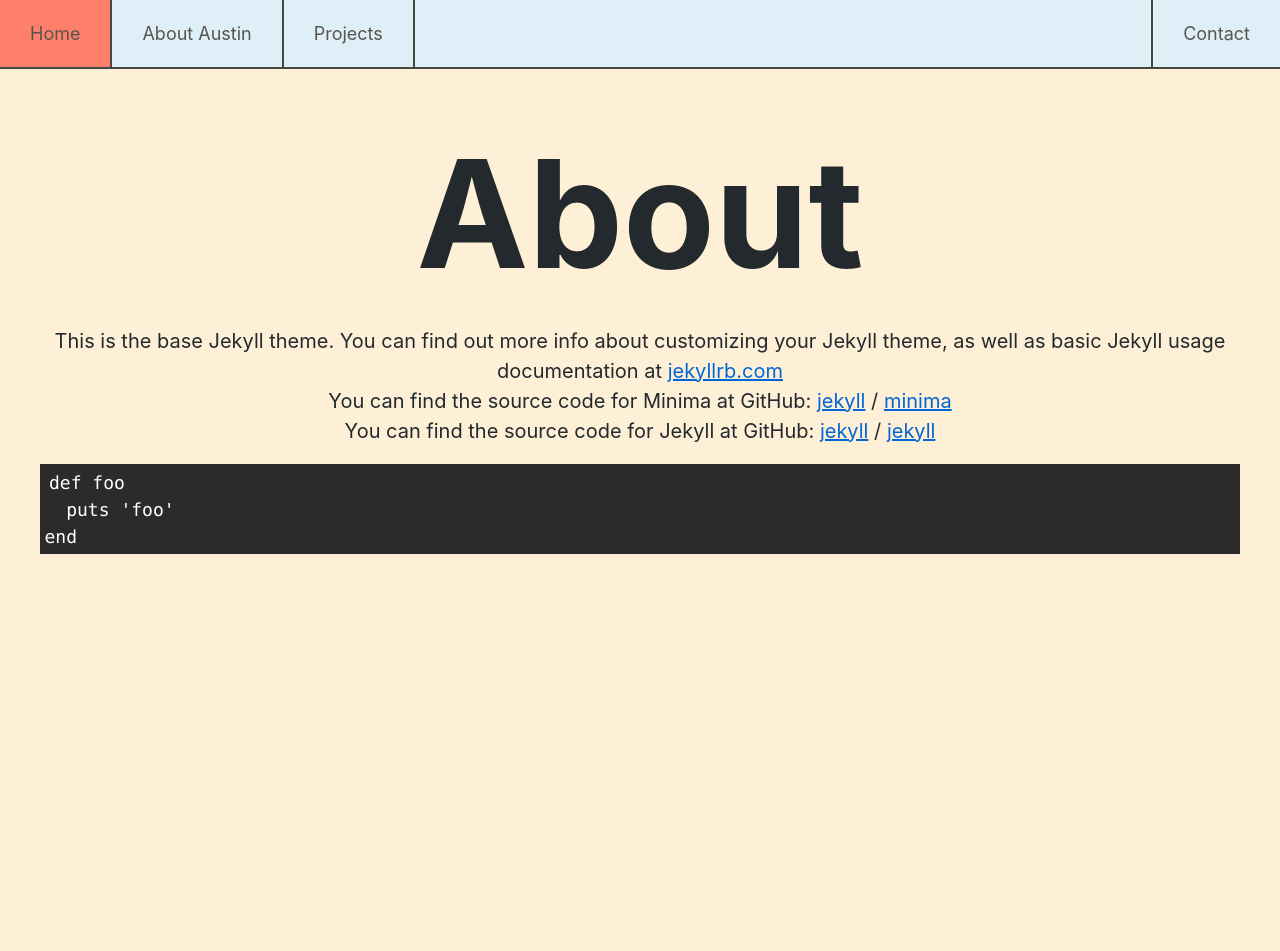
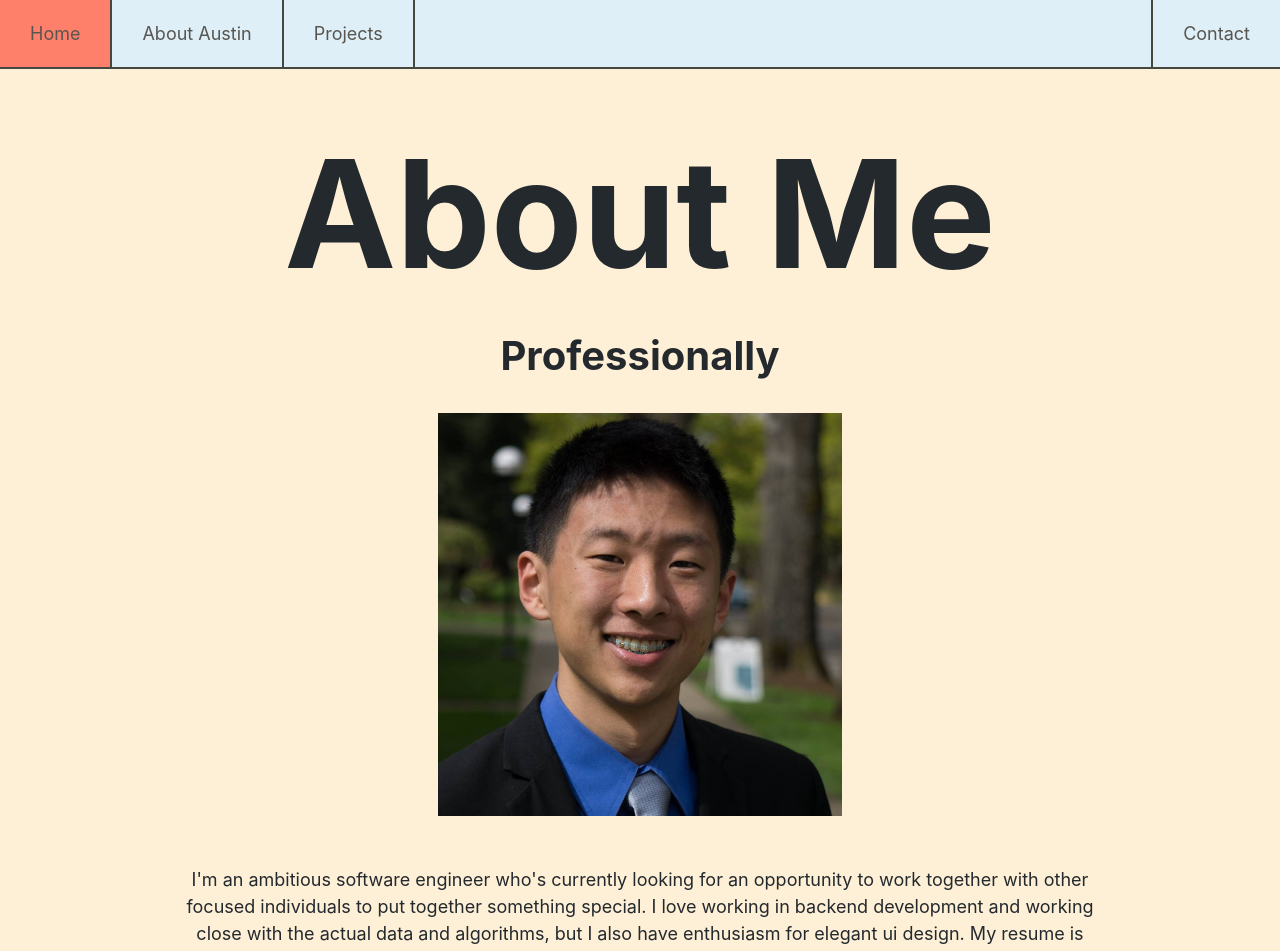
Before and after one commit to AustinWang2312/AustinWang2312.github.io, a Jekyll site: the page built from about.md, in a window 1280 px wide and 1400 px high. Shown: the top 951 px of the window. Built offline with Jekyll 4.4.1, drawn with Linux system fonts in a browser that asks for light colours; some of the changed text lies outside the part shown.

Commit message:
about me page rough

```diff
--- a/about.md
+++ b/about.md
@@ -1,26 +1,31 @@
 ---
 layout: default
-title: About
+title: About Me
 permalink: /about/
 ---
-
-This is the base Jekyll theme. You can find out more info about customizing your Jekyll theme, as well as basic Jekyll usage documentation at [jekyllrb.com](https://jekyllrb.com/)
-
-You can find the source code for Minima at GitHub:
-[jekyll][jekyll-organization] /
-[minima](https://github.com/jekyll/minima)
-
-You can find the source code for Jekyll at GitHub:
-[jekyll][jekyll-organization] /
-[jekyll](https://github.com/jekyll/jekyll)
-
-
-[jekyll-organization]: https://github.com/jekyll
-
-{% highlight ruby %}
-def foo
-  puts 'foo'
-end
-{% endhighlight %}
-<div style="height:1000px">
+<div class="large-block">
+  <h2>
+    Professionally
+  </h2>
+  <br>
+  <img src="/assets/professional.jpg" class="collapsible-image" alt="contact-pic">
+  <div class="large-block" style="width:80%;margin-top:50px">
+    I'm an ambitious software engineer who's currently looking for an opportunity to work together with other focused individuals to put together something special. I love working in backend development and working close with the actual data and algorithms, but I also have enthusiasm for elegant ui design. My resume is attached below.
+  </div>
+  <br><br>
+  <a class="link-block-element" href="/resume">Resume</a>
 </div>
+<div class="large-block" style="margin-top:150px;">
+  <h2>
+    Personally
+  </h2>
+  <br>
+  <img src="/assets/personal.jpg" class="collapsible-image">
+  <div class="large-block" style="width:80%;margin-top:50px">
+    I'm a student at UCLA involved with UPE UCLA's CS Honor society and UCLA Wushu (Chinese Martial Art). I'm currently the social chair for UCLA Wushu and it's always a blast to get to train and hangout with such a tight knit group of friends. In my free time, I also like to play casual pickup volleyball and go hiking and read.
+  </div>
+  <br><br>
+  <img src="/assets/beach.jpg" class="collapsible-image">
+</div>
+<div style="height:100px">
+</div>
--- a/css/main.scss
+++ b/css/main.scss
@@ -173,7 +173,10 @@ h3 {
   color: #333333;
 }
 
-
+.resume {
+  height: 100%;
+  width: 100%;
+}
 
 
 
```
Also changed, not shown: resume.md (added, +12 -0 lines), assets/personal.jpg (added), assets/professional.jpg (added), 3 other files.
